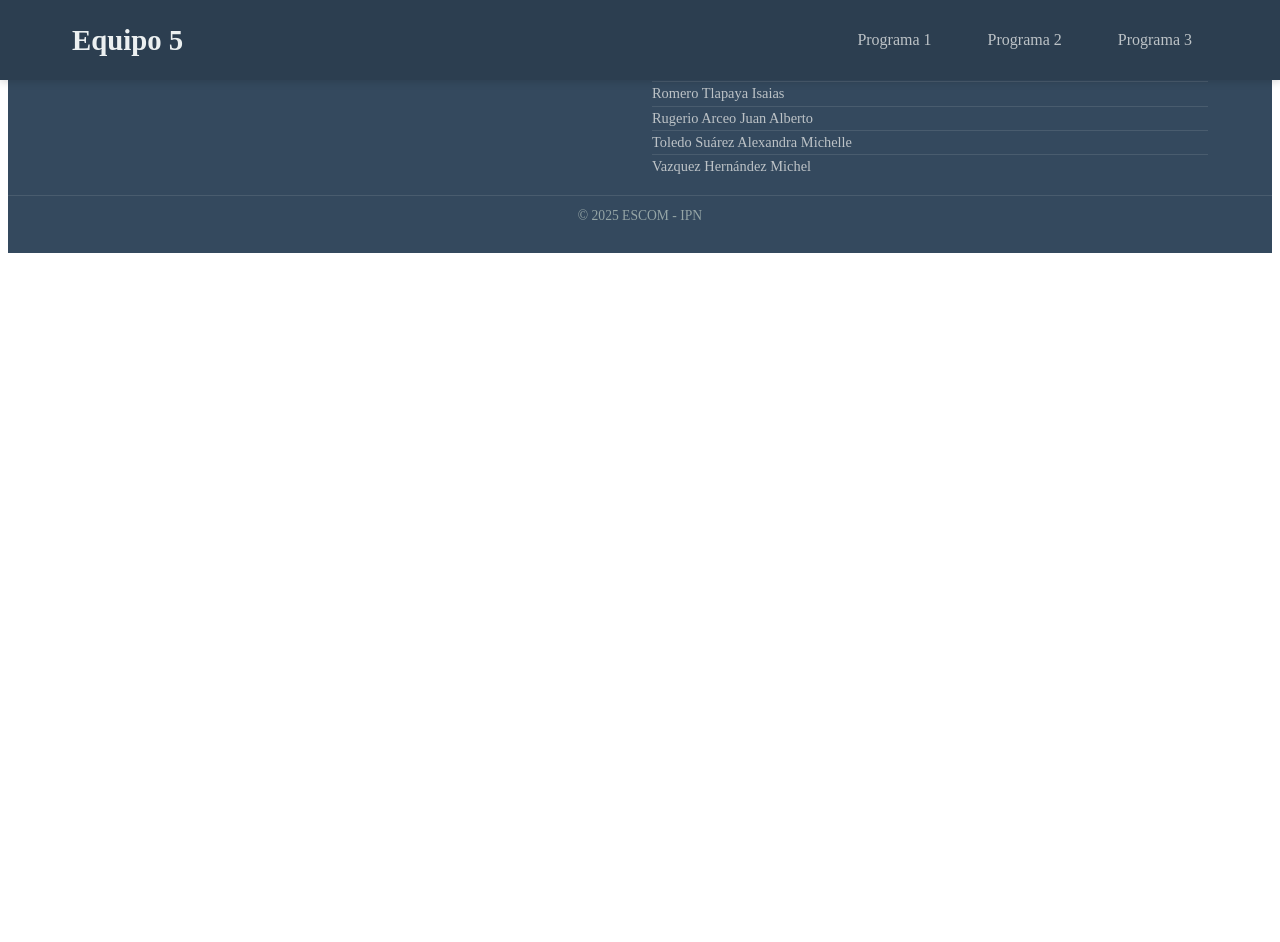
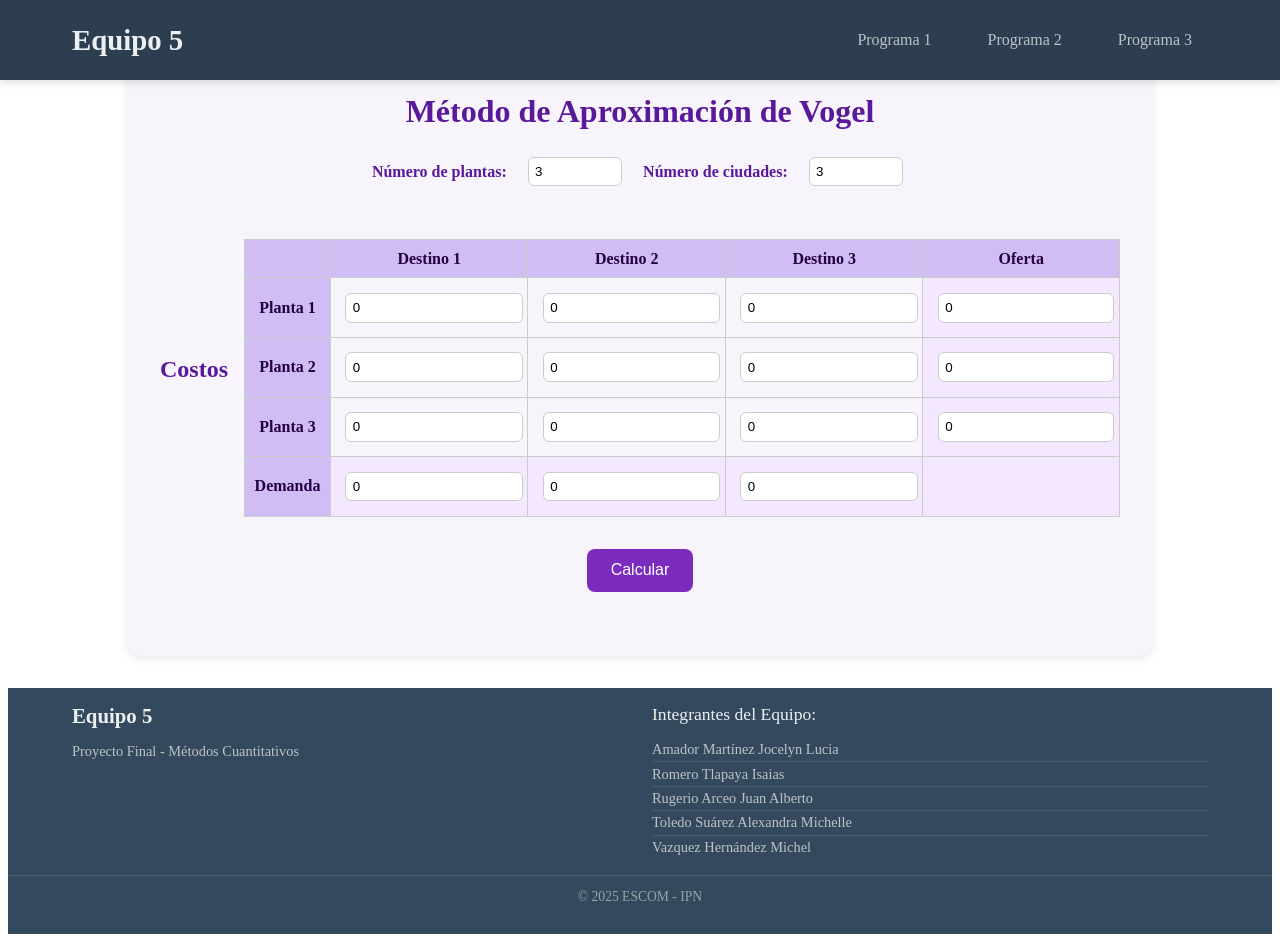
Before and after one commit to BetoGN/ProyectoFinalMetodosCuantitativos, an Angular app in the folder ProyectoMetodosC/: page /programa3 in a window 1280 px wide. Before the commit this address led to /. Before the commit the page ends 800 px from the top, so only its background shows below. Built offline with nearby package versions, Linux system fonts and the light colour scheme.

Commit message:
Corrección metodo Vogel

```diff
--- a/ProyectoMetodosC/src/app/app.routes.ts
+++ b/ProyectoMetodosC/src/app/app.routes.ts
@@ -2,6 +2,7 @@ import { Routes } from '@angular/router';
 import { HomeComponent } from './pages/home/home';
 import { FlujoMaximoComponent } from './pages/flujo-maximo/flujo-maximo';
 import { ComponentPert } from './pages/component-pert/component-pert';
+import { VogelComponent } from './pages/vogel/vogel.component';
 
 export const routes: Routes = [
   {
@@ -19,4 +20,10 @@ export const routes: Routes = [
     component: ComponentPert,
     title: 'PERT Probabilístico'
   }
+  ,
+  {
+    path: 'programa3',
+    component: VogelComponent,
+    title: 'Vogel'
+  }
 ];
--- a/ProyectoMetodosC/src/app/pages/flujo-maximo/flujo-maximo.ts
+++ b/ProyectoMetodosC/src/app/pages/flujo-maximo/flujo-maximo.ts
@@ -262,7 +262,7 @@ export class FlujoMaximoComponent implements OnInit, OnDestroy, AfterViewInit {
 
       // Add step
       this.steps.push({
-        description: `Camino aumentante encontrado: ${path.map(e => `${e.from}→${e.to}`).join(' → ')} con flujo cuello de botella: ${pathFlow}`,
+        description: `Camino encontrado: ${path.map(e => `${e.from}→${e.to}`).join(' → ')} con flujo de: ${pathFlow}`,
         residualGraph: this.cloneMatrix(this.residualGraph),
         path: [...path],
         flow: pathFlow,
--- /dev/null
+++ b/ProyectoMetodosC/src/app/pages/vogel/vogel.component.html
@@ -0,0 +1,54 @@
+<div class="vogel-container">
+  <h1>Método de Aproximación de Vogel</h1>
+
+  <div class="config-section">
+    <label for="plantas">Número de plantas:</label>
+    <input type="number" id="plantas" [(ngModel)]="plantas" min="1" (change)="actualizarPlantasCiudades()">
+
+    <label for="ciudades">Número de ciudades:</label>
+    <input type="number" id="ciudades" [(ngModel)]="ciudades" min="1" (change)="actualizarPlantasCiudades()">
+  </div>
+
+  <div class="tabla-section">
+    <h2>Costos</h2>
+    <table>
+      <tr>
+        <th></th>
+        <th *ngFor="let j of [].constructor(ciudades); let col = index">Destino {{ col + 1 }}</th>
+        <th>Oferta</th>
+      </tr>
+      <tr *ngFor="let row of [].constructor(plantas); let i = index">
+        <th>Planta {{ i + 1 }}</th>
+        <td *ngFor="let j of [].constructor(ciudades); let col = index">
+          <input type="number" [(ngModel)]="costos[i][col]">
+        </td>
+        <td><input type="number" [(ngModel)]="oferta[i]"></td>
+      </tr>
+      <tr>
+        <th>Demanda</th>
+        <td *ngFor="let d of demanda; let j = index">
+          <input type="number" [(ngModel)]="demanda[j]">
+        </td>
+        <td></td>
+      </tr>
+    </table>
+  </div>
+
+  <button class="btn-calcular" (click)="calcularVogel()">Calcular</button>
+
+  <div class="resultado-section" *ngIf="resultadoTabla.length">
+    <h2>Tabla de Asignaciones</h2>
+    <table>
+      <tr>
+        <th></th>
+        <th *ngFor="let j of [].constructor(resultadoTabla[0].length); let col = index">Destino {{ col + 1 }}</th>
+      </tr>
+      <tr *ngFor="let row of resultadoTabla; let i = index">
+        <th>Planta {{ i + 1 }}</th>
+        <td *ngFor="let val of row">{{ val }}</td>
+      </tr>
+    </table>
+
+    <h3>Costo Total: {{ costoTotal }}</h3>
+  </div>
+</div>
--- /dev/null
+++ b/ProyectoMetodosC/src/app/pages/vogel/vogel.component.scss
@@ -0,0 +1,124 @@
+/* vogel.component.scss */
+
+.vogel-container {
+  max-width: 960px;
+  margin: 2rem auto;
+  padding: 2rem;
+  background-color: #f8f4fc;
+  border-radius: 12px;
+  box-shadow: 0 2px 10px rgba(0, 0, 0, 0.1);
+
+  h1, h2, h3 {
+    color: #5a189a;
+    text-align: center;
+  }
+
+  .config-section,
+  .tabla-section {
+    margin-bottom: 2rem;
+    display: flex;
+    gap: 1rem;
+    justify-content: center;
+    align-items: center;
+  }
+
+  label {
+    font-weight: bold;
+    color: #5a189a;
+  }
+
+  input[type="number"] {
+    width: 80px;
+    padding: 0.4rem;
+    margin: 0.3rem;
+    border: 1px solid #ccc;
+    border-radius: 6px;
+
+  }
+input[type="number"]::-webkit-outer-spin-button,
+  input[type="number"]::-webkit-inner-spin-button {
+    -webkit-appearance: none;
+    margin: 0;
+  }
+
+  input[type="number"]:focus {
+    outline: 2px solid #b185db;
+    background-color: #faf3ff;
+  }
+  table {
+    width: 100%;
+    border-collapse: collapse;
+    margin-top: 1rem;
+
+    th, td {
+      padding: 0.6rem;
+      text-align: center;
+      border: 1px solid #ccc;
+    }
+
+    th {
+      background-color: #d0bdf4;
+      color: #240046;
+    }
+
+    td input {
+      width: 100%;
+      box-sizing: border-box;
+    }
+  }
+
+  .btn-calcular {
+    display: block;
+    margin: 2rem auto;
+    padding: 0.8rem 1.5rem;
+    background-color: #7b2cbf;
+    color: white;
+    border: none;
+    border-radius: 8px;
+    font-size: 1rem;
+    cursor: pointer;
+    transition: background-color 0.3s;
+  }
+
+  .btn-calcular:hover {
+    background-color: #5a189a;
+  }
+
+  .resultado-section {
+    margin-top: 2rem;
+
+    h3 {
+      color: #3c096c;
+      text-align: center;
+    }
+  }
+
+  .oferta-inputs, .demanda-inputs {
+    display: flex;
+    flex-wrap: wrap;
+    gap: 1rem;
+    justify-content: center;
+    margin-bottom: 1.5rem;
+
+    div {
+      display: flex;
+      flex-direction: column;
+      align-items: center;
+    }
+  }
+
+  .tabla-section table td:last-child,
+  .tabla-section table tr:last-child td {
+    background-color: #f3e8ff;
+    font-weight: bold;
+  }
+
+  /* Asegura que el cambio en número de plantas/ciudades se vea reflejado */
+  input[type="number"]::-webkit-outer-spin-button,
+  input[type="number"]::-webkit-inner-spin-button {
+    -webkit-appearance: none;
+    margin: 0;
+  }
+
+
+}
--- /dev/null
+++ b/ProyectoMetodosC/src/app/pages/vogel/vogel.component.ts
@@ -0,0 +1,125 @@
+// Archivo: vogel.component.ts
+
+import { Component } from '@angular/core';
+import { FormsModule } from '@angular/forms';
+import { CommonModule } from '@angular/common';
+
+@Component({
+  selector: 'app-vogel',
+  standalone: true,
+  imports: [CommonModule, FormsModule],
+  templateUrl: './vogel.component.html',
+  styleUrls: ['./vogel.component.scss']
+})
+export class VogelComponent {
+  plantas: number = 3;
+  ciudades: number = 3;
+
+  oferta: number[] = Array(this.plantas).fill(0);
+  demanda: number[] = Array(this.ciudades).fill(0);
+  costos: number[][] = [];
+  resultadoTabla: number[][] = [];
+  costoTotal: number = 0;
+
+  constructor() {
+    this.generarMatrizCostos();
+  }
+
+  generarMatrizCostos() {
+    this.costos = Array(this.plantas).fill(0).map(() => Array(this.ciudades).fill(0));
+    this.oferta = Array(this.plantas).fill(0);
+    this.demanda = Array(this.ciudades).fill(0);
+  }
+
+  actualizarPlantasCiudades() {
+    this.generarMatrizCostos();
+  }
+
+  calcularVogel() {
+    const costosCopy = this.costos.map(row => [...row]);
+    let ofertaCopy = [...this.oferta];
+    let demandaCopy = [...this.demanda];
+
+    const sumaOferta = ofertaCopy.reduce((a, b) => a + b, 0);
+    const sumaDemanda = demandaCopy.reduce((a, b) => a + b, 0);
+
+    if (sumaOferta > sumaDemanda) {
+      const diff = sumaOferta - sumaDemanda;
+      demandaCopy.push(diff);
+      costosCopy.forEach(row => row.push(0));
+    } else if (sumaDemanda > sumaOferta) {
+      const diff = sumaDemanda - sumaOferta;
+      ofertaCopy.push(diff);
+      costosCopy.push(new Array(demandaCopy.length).fill(0));
+    }
+
+    const m = ofertaCopy.length;
+    const n = demandaCopy.length;
+    const asignaciones: { [key: string]: number } = {};
+    const filasActivas = Array(m).fill(true);
+    const columnasActivas = Array(n).fill(true);
+
+    const calcularPenalizaciones = () => {
+      const pf = Array(m).fill(0);
+      const pc = Array(n).fill(0);
+
+      for (let i = 0; i < m; i++) {
+        if (filasActivas[i]) {
+          const fila = [];
+          for (let j = 0; j < n; j++) {
+            if (columnasActivas[j]) fila.push(costosCopy[i][j]);
+          }
+          pf[i] = fila.length >= 2 ? fila.sort((a, b) => a - b)[1] - fila[0] : fila[0] ?? -1;
+        } else pf[i] = -1;
+      }
+
+      for (let j = 0; j < n; j++) {
+        if (columnasActivas[j]) {
+          const col = [];
+          for (let i = 0; i < m; i++) {
+            if (filasActivas[i]) col.push(costosCopy[i][j]);
+          }
+          pc[j] = col.length >= 2 ? col.sort((a, b) => a - b)[1] - col[0] : col[0] ?? -1;
+        } else pc[j] = -1;
+      }
+
+      return { pf, pc };
+    };
+
+    while (filasActivas.includes(true) && columnasActivas.includes(true)) {
+      const { pf, pc } = calcularPenalizaciones();
+      const maxPf = Math.max(...pf);
+      const maxPc = Math.max(...pc);
+      let i: number, j: number;
+
+      if (maxPf >= maxPc) {
+        i = pf.indexOf(maxPf);
+        j = costosCopy[i].map((c, idx) => columnasActivas[idx] ? c : Infinity)
+                         .indexOf(Math.min(...costosCopy[i].filter((_, idx) => columnasActivas[idx])));
+      } else {
+        j = pc.indexOf(maxPc);
+        i = costosCopy.map((row, idx) => filasActivas[idx] ? row[j] : Infinity)
+                      .indexOf(Math.min(...costosCopy.map((row, idx) => filasActivas[idx] ? row[j] : Infinity)));
+      }
+
+      const cantidad = Math.min(ofertaCopy[i], demandaCopy[j]);
+      asignaciones[`${i},${j}`] = cantidad;
+      ofertaCopy[i] -= cantidad;
+      demandaCopy[j] -= cantidad;
+
+      if (ofertaCopy[i] === 0) filasActivas[i] = false;
+      if (demandaCopy[j] === 0) columnasActivas[j] = false;
+    }
+
+    this.resultadoTabla = Array(m).fill(0).map(() => Array(n).fill(0));
+    for (const key in asignaciones) {
+      const [i, j] = key.split(',').map(Number);
+      this.resultadoTabla[i][j] = asignaciones[key];
+    }
+
+    this.costoTotal = Object.entries(asignaciones).reduce((total, [key, val]) => {
+      const [i, j] = key.split(',').map(Number);
+      return total + val * this.costos[i][j];
+    }, 0);
+  }
+}
```
Also changed, not shown: 2 other files (tests, documents, lock files or other folders).
